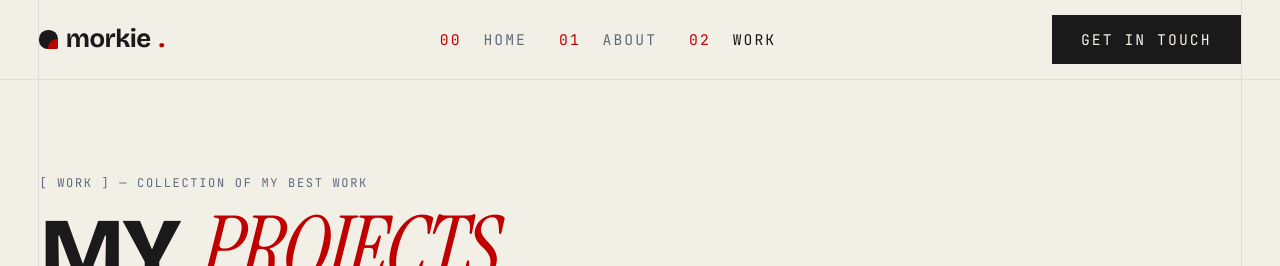
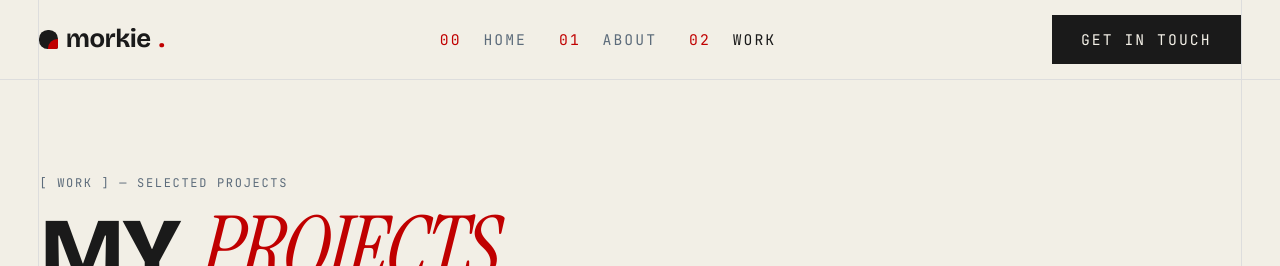
Before and after one commit to skunxxaddicts/portfolio, a SvelteKit app: page /work in a window 1280 px wide. Shown: the top 266 px of the page. Built offline with nearby package versions, Linux system fonts and the light colour scheme.

Commit message:
chore(copy): tighten work index eyebrow
'collection of my best work' → 'selected projects' — matches the
section label and drops the boast.

```diff
--- a/src/routes/work/+page.svelte
+++ b/src/routes/work/+page.svelte
@@ -8,7 +8,7 @@ import SelectedWork from '#lib/components/sections/SelectedWork.svelte';
 
 <section aria-labelledby="work-hero" class="relative overflow-hidden border-b border-border">
 	<div class="content-shell relative py-16 md:py-24">
-		<p class="mono-label">[ work ] — collection of my best work</p>
+		<p class="mono-label">[ work ] — selected projects</p>
 		<h1
 			id="work-hero"
 			class="mt-4 font-display text-h1 font-extrabold uppercase tracking-display"
```
